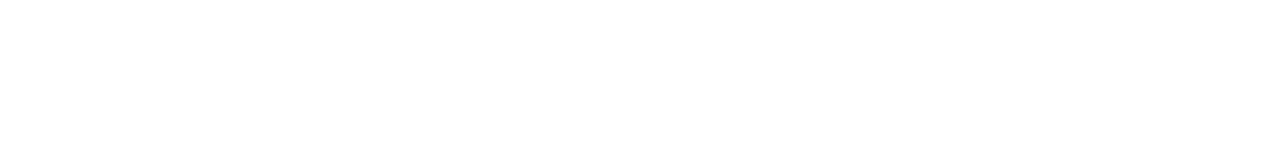
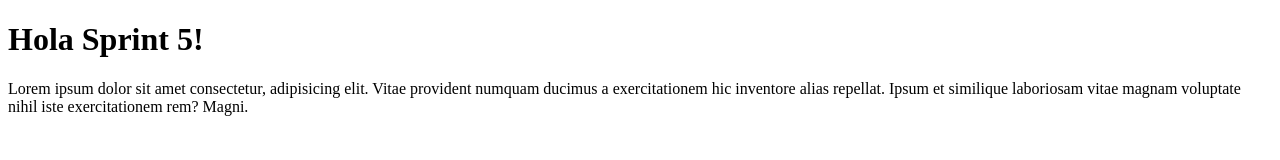
Before and after one commit to horaleon80/sprint5p2, a plain HTML site: page index.html in a window 1280 px wide. Drawn offline with Linux system fonts and the light colour scheme.

Commit message:
add: texts

```diff
--- a/index.html
+++ b/index.html
@@ -1,11 +1,19 @@
 <!DOCTYPE html>
 <html lang="en">
+
 <head>
     <meta charset="UTF-8">
     <meta name="viewport" content="width=device-width, initial-scale=1.0">
     <title>Document</title>
 </head>
+
 <body>
+    <div>
+        <h1>Hola Sprint 5!</h1>
+        <p>Lorem ipsum dolor sit amet consectetur, adipisicing elit. Vitae provident numquam ducimus a exercitationem
+            hic inventore alias repellat. Ipsum et similique laboriosam vitae magnam voluptate nihil iste exercitationem
+            rem? Magni.</p>
+    </div>
+</body>
 
-</body>
 </html>
```
